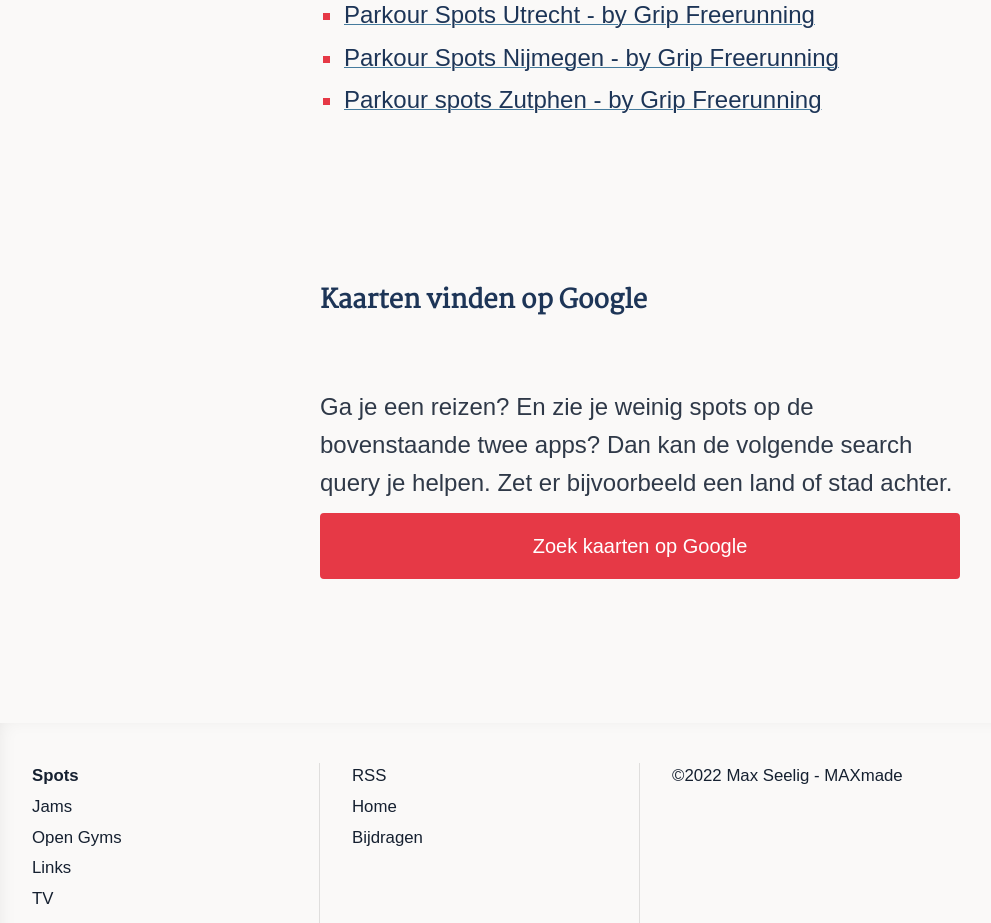
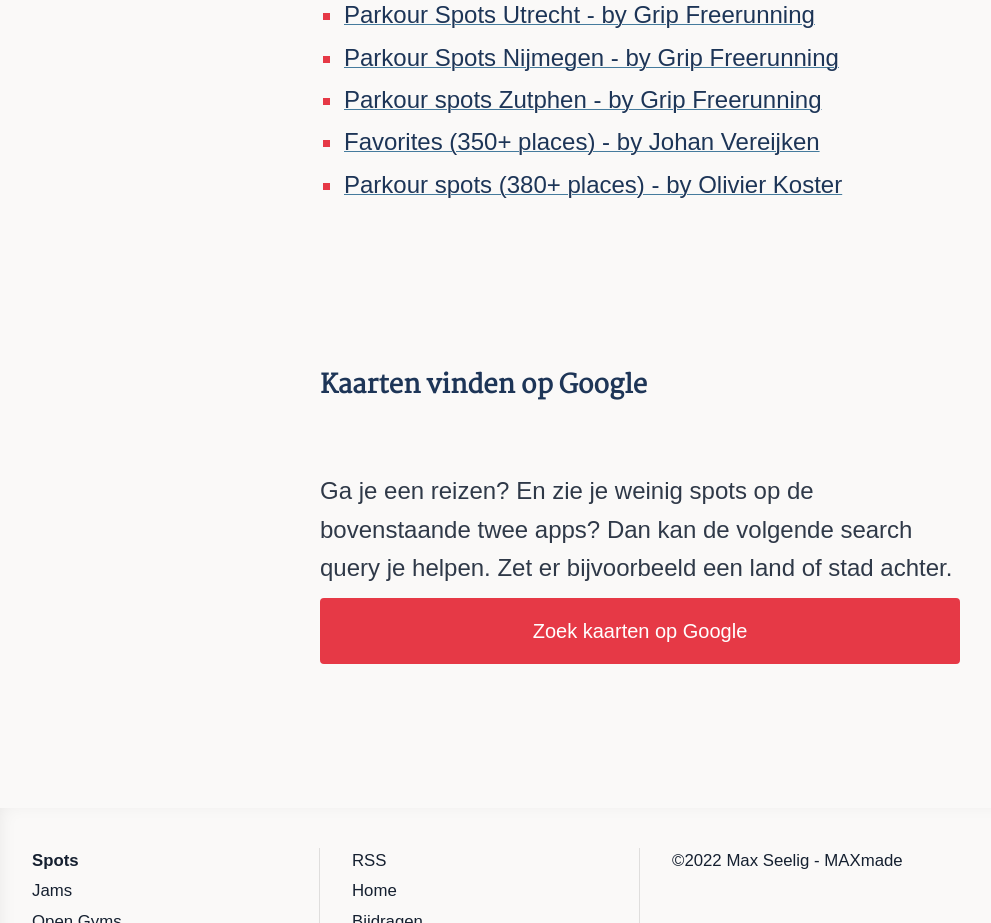
Before and after one commit to m-a-x-s-e-e-l-i-g/pkfr-nl, a SvelteKit app: page /spots in a window 1280 px wide. Shown: the part 2820-3743 px from the top of the page, without its empty margins (0-991 px from the left). Built offline with nearby package versions, Linux system fonts and the light colour scheme; some icons are missing; a web font is replaced by a local one.

Commit message:
Added 2 more spots lists

```diff
--- a/src/routes/spots/+page.svelte
+++ b/src/routes/spots/+page.svelte
@@ -95,6 +95,8 @@
 			<li><a href="https://goo.gl/maps/TwaUDmqmbbH9FEnk8" target="_blank" rel="noreferrer">Parkour Spots Utrecht - by Grip Freerunning</a></li>
 			<li><a href="https://goo.gl/maps/dRLEhwWfAVRhPvhe6" target="_blank" rel="noreferrer">Parkour Spots Nijmegen - by Grip Freerunning</a></li>
 			<li><a href="https://goo.gl/maps/oTGv3nYKfbD8XPbYA" target="_blank" rel="noreferrer">Parkour spots Zutphen - by Grip Freerunning</a></li>
+			<li><a href="https://goo.gl/maps/AbnzZDiUjxiy1YDK7" target="_blank" rel="noreferrer">Favorites (350+ places) - by Johan Vereijken</a></li>
+			<li><a href="https://goo.gl/maps/khFcMNSZaQBrBuLx5" target="_blank" rel="noreferrer">Parkour spots (380+ places) - by Olivier Koster</a></li>
 		</ul>
 	</article>
 </div>
```
